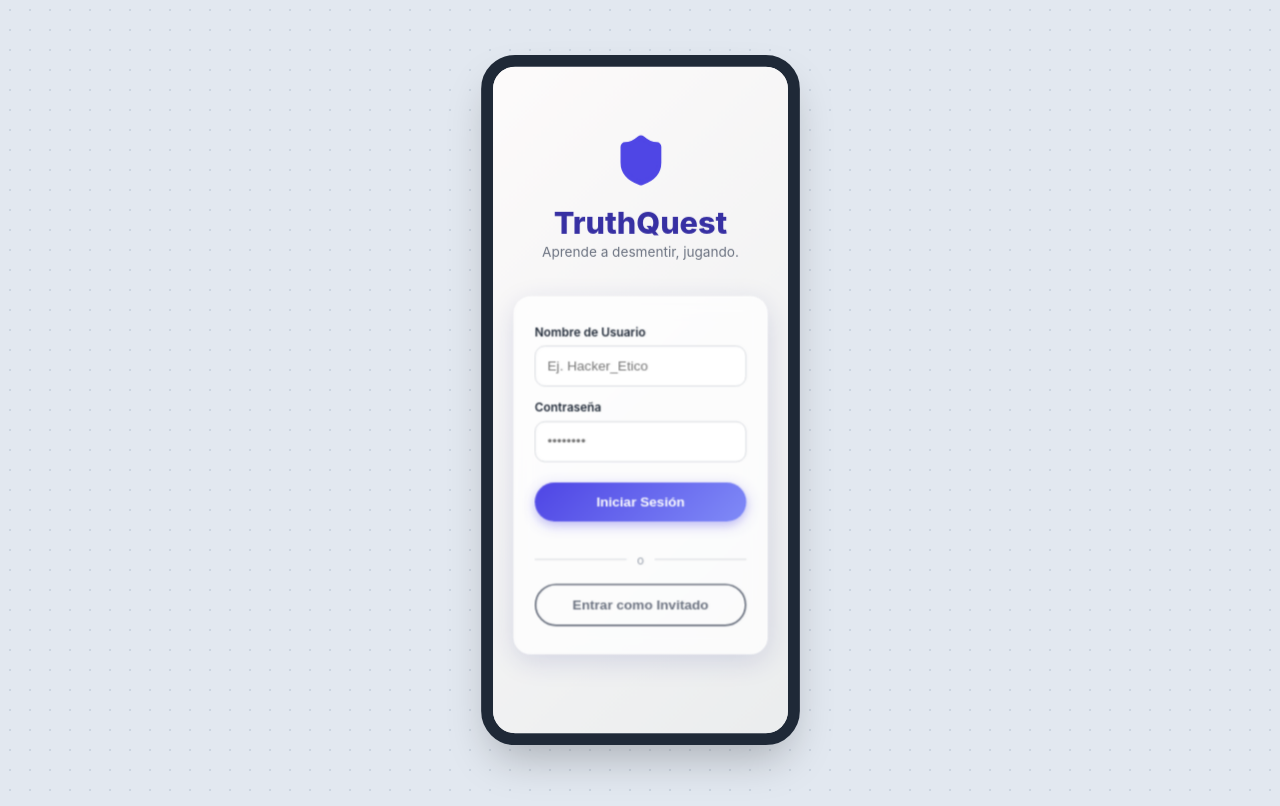
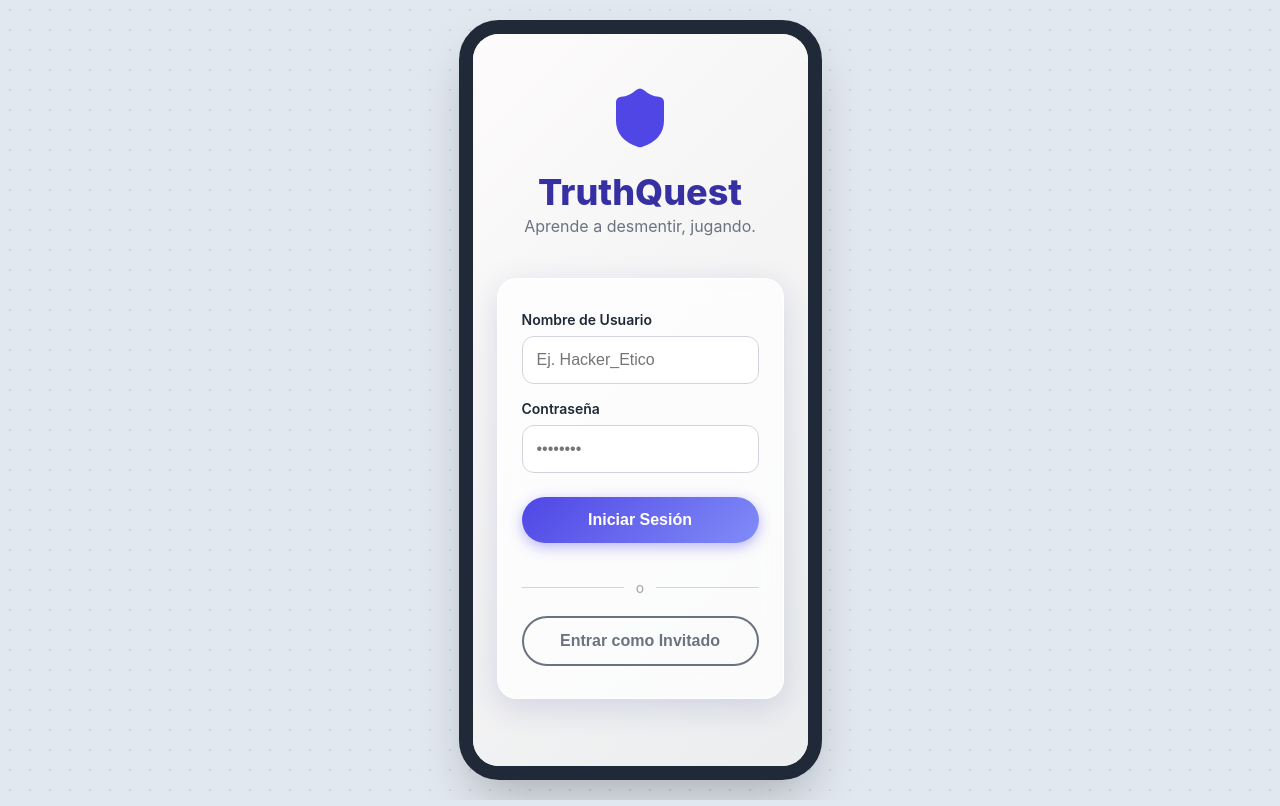
Before and after one commit to 1Mejor2345/truthquest-prototype, a React (Vite) app in the folder truthquest-prototype/: page / in a window 1280 px wide. Built offline with nearby package versions, Linux system fonts and the light colour scheme.

Commit message:
Update index.css

```diff
--- a/truthquest-prototype/src/index.css
+++ b/truthquest-prototype/src/index.css
@@ -46,12 +46,10 @@ body {
 
 /* Mobile Simulator Container */
 .mobile-container {
-  width: 375px;
-  min-width: 375px;
-  max-width: 375px;
-  flex-shrink: 0;
-  height: 812px;
-  max-height: 812px;
+  width: 100%;
+  max-width: 400px;
+  height: 100%;
+  max-height: 850px;
   background: linear-gradient(135deg, #fdfbfb 0%, #ebedee 100%);
   position: relative;
   overflow: hidden;
@@ -60,7 +58,12 @@ body {
   box-shadow: 0 25px 50px -12px rgba(0, 0, 0, 0.25);
   border-radius: 40px;
   border: 14px solid #1f2937;
-  transform-origin: center;
+}
+
+@media (min-width: 481px) {
+  .mobile-container {
+    height: 95vh;
+  }
 }
 
 @media (max-width: 480px) {
@@ -69,25 +72,12 @@ body {
   }
   .mobile-container {
     width: 100vw;
-    min-width: 0;
     max-width: 100vw;
     height: 100dvh;
     max-height: 100dvh;
     border: none;
     border-radius: 0;
     box-shadow: none;
-    transform: none !important;
-  }
-}
-
-@media (min-width: 481px) and (max-height: 850px) {
-  .mobile-container {
-    transform: scale(0.85);
-  }
-}
-@media (min-width: 481px) and (max-height: 700px) {
-  .mobile-container {
-    transform: scale(0.7);
   }
 }
 
```
